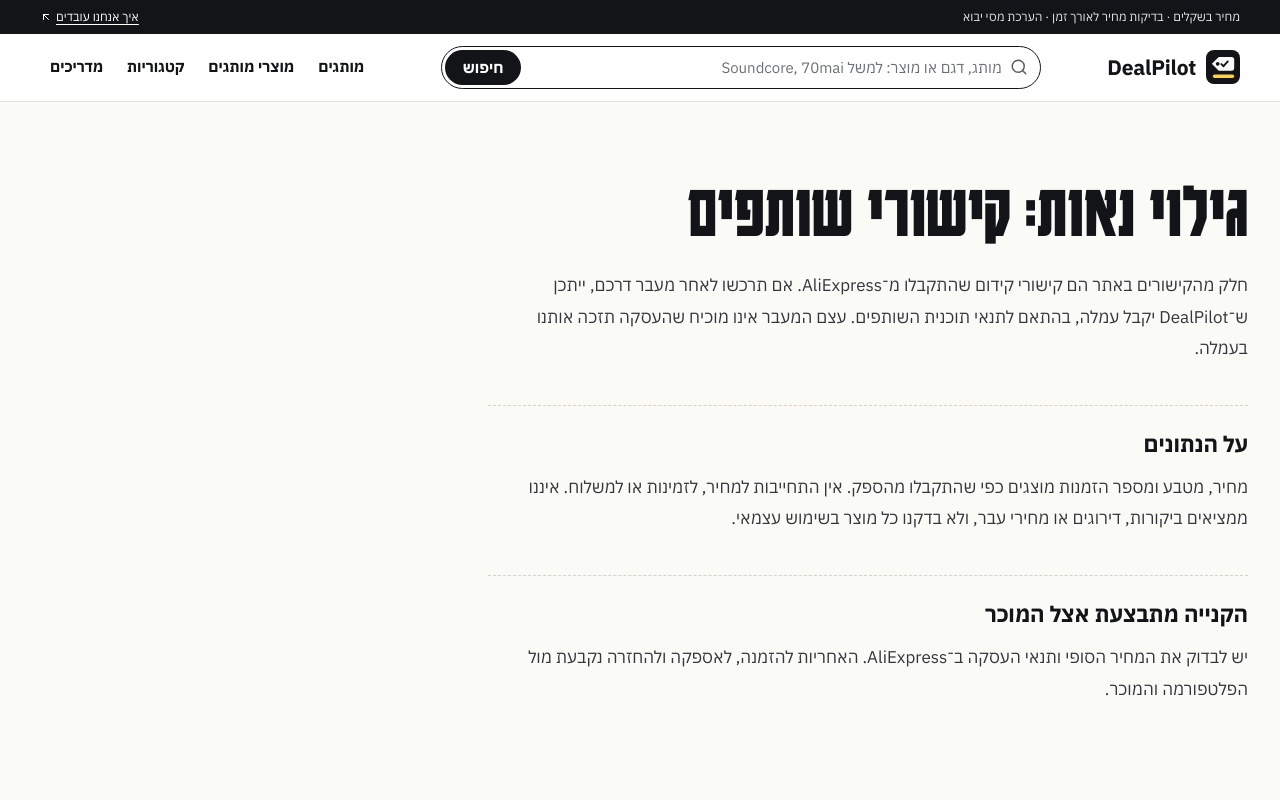
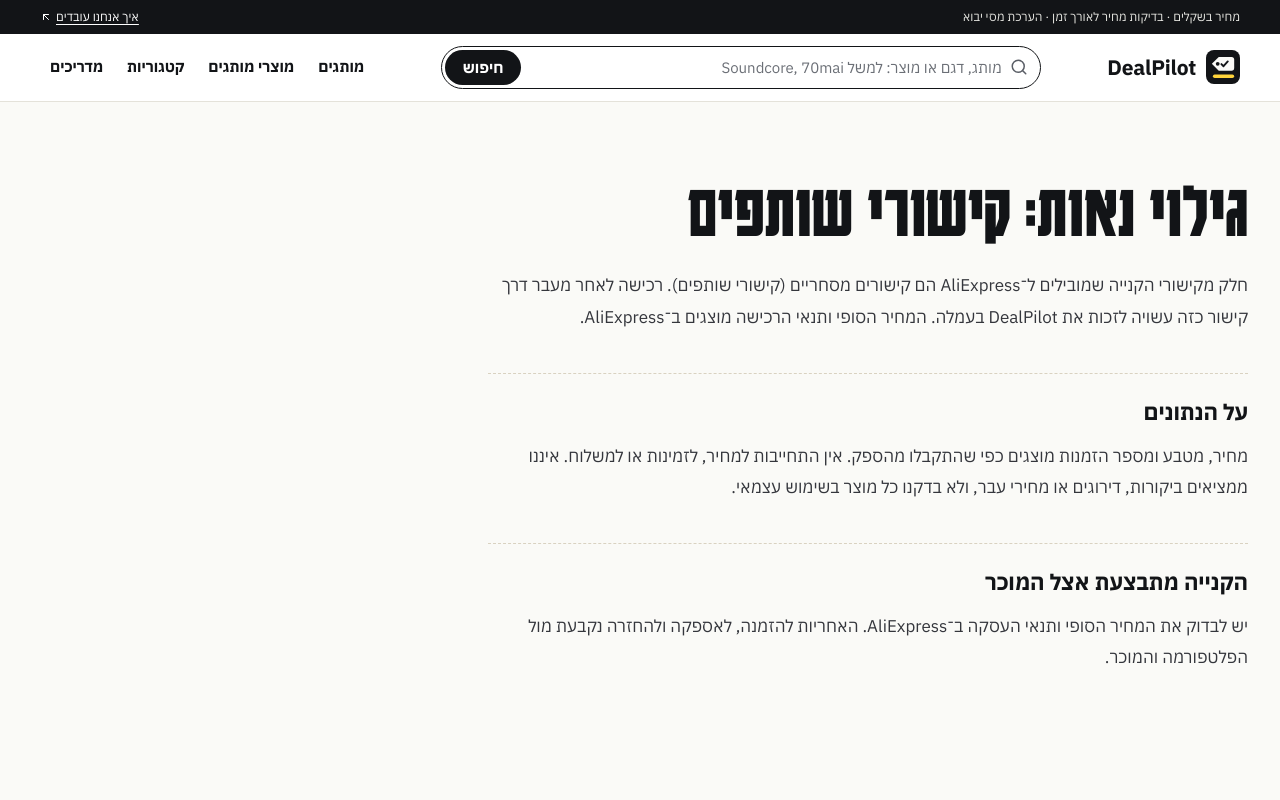
Before and after one commit to lemarketingx/affiliate-product-comparison-website, a Next.js app: page /disclosure in a window 1280 px wide. Shown: the top 800 px of the page. Built offline with nearby package versions, Linux system fonts and the light colour scheme.

Commit message:
Refine commercial transparency copy and remove diagnostics links

```diff
--- a/app/disclosure/page.tsx
+++ b/app/disclosure/page.tsx
@@ -1,5 +1,5 @@
 export const metadata = {
-  title: "גילוי שותפים | DealPilot",
+  title: "גילוי נאות | DealPilot",
   alternates: { canonical: "/disclosure" },
 };
 import { PublicShell } from "../public-shell";
@@ -10,9 +10,9 @@ export default function Disclosure() {
         <article className="fp-prose">
           <h1>גילוי נאות: קישורי שותפים</h1>
           <p>
-            חלק מהקישורים באתר הם קישורי קידום שהתקבלו מ־AliExpress. אם תרכשו
-            לאחר מעבר דרכם, ייתכן ש־DealPilot יקבל עמלה, בהתאם לתנאי תוכנית
-            השותפים. עצם המעבר אינו מוכיח שהעסקה תזכה אותנו בעמלה.
+            חלק מקישורי הקנייה שמובילים ל־AliExpress הם קישורים מסחריים (קישורי שותפים).
+            רכישה לאחר מעבר דרך קישור כזה עשויה לזכות את DealPilot בעמלה.
+            המחיר הסופי ותנאי הרכישה מוצגים ב־AliExpress.
           </p>
           <h2>על הנתונים</h2>
           <p>
```
